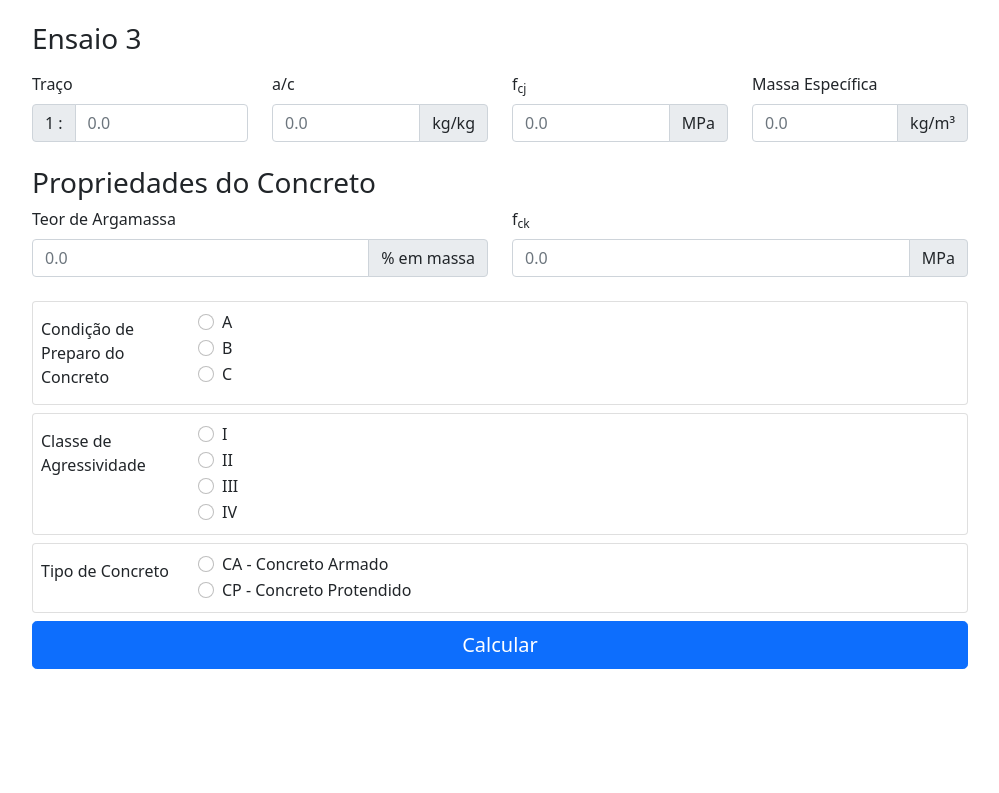
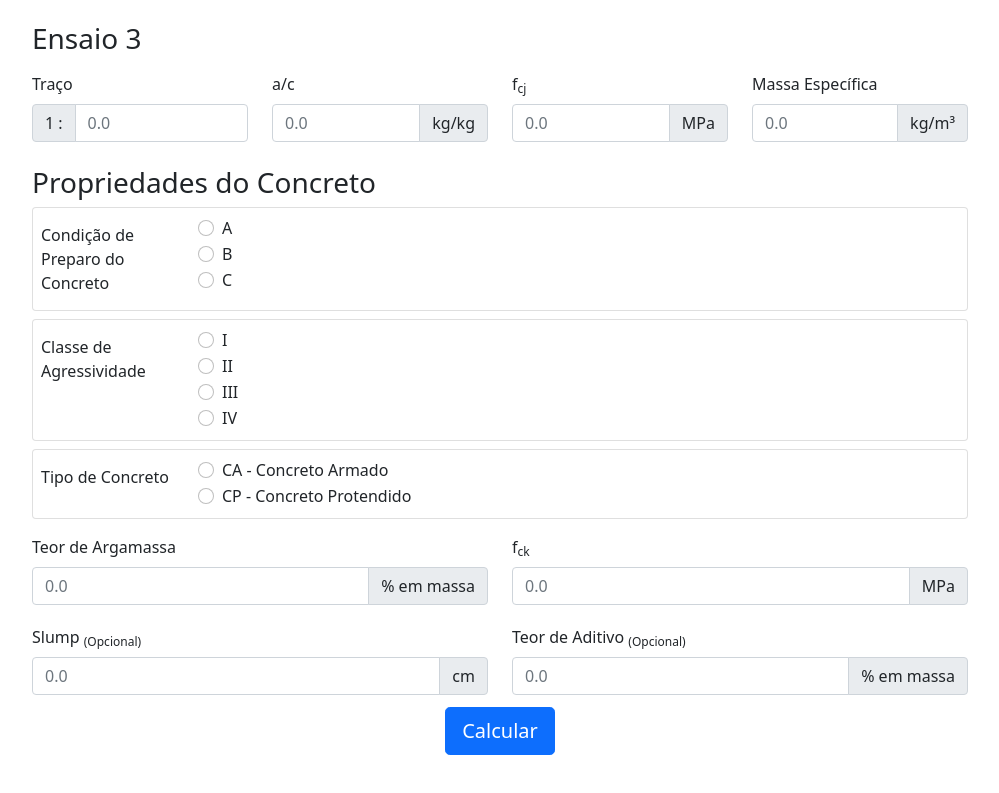
Before and after one commit to thejoaovitor/app-dosagem, a React (Create React App) app: page / in a window 1280 px wide. Shown: the part 451-1244 px from the top of the page, without its empty margins (140-1139 px from the left). Before the commit the page ends 1168 px from the top, so only its background shows below. Built offline with nearby package versions, Linux system fonts and the light colour scheme.

Commit message:
added print, slump and aditive textfields

```diff
--- a/src/App.css
+++ b/src/App.css
@@ -35,3 +35,21 @@
     transform: rotate(360deg);
   }
 }
+
+@media print {
+  body {
+    zoom:75%; /*or whatever percentage you need, play around with this number*/
+  }
+
+  .btn {
+    display: none !important;
+  }
+
+  .pagebreak { page-break-before: always;
+  }
+
+  canvas {
+    width: 450px !important;
+    height: 250px !important;
+  }
+}
--- a/src/App.js
+++ b/src/App.js
@@ -459,17 +459,18 @@ function App() {
     <div className="App">
       <div>
         <Navbar bg="light">
-          <Container>
+          <Container style={{ maxWidth: 960 }}>
             <Navbar.Brand href="#home">
               <img
                 src="https://www.ufes.br/sites/all/themes/padrao_ufes/images/marca_ufes.png"
                 //width="30"
                 height="50"
                 className="d-inline-block align-top"
-                alt="React Bootstrap logo"
+                alt="Logo Universidade Federal Espirito Santo"
+                className="d-inline-block align-middle"
               />
             </Navbar.Brand>
-            <Navbar.Brand>Calculadora de Dosagem de Concreto</Navbar.Brand>
+            <p>Calculadora de Dosagem de Concreto</p>
           </Container>
         </Navbar>
         <Container className="my-5" style={{ maxWidth: 960 }}>
@@ -720,49 +721,8 @@ function App() {
                 </Form.Group>
               </Col>
             </Row>
+            <h3>Propriedades do Concreto</h3>
 
-            <Row className="my-4">
-              <h3>Propriedades do Concreto</h3>
-              <Col>
-                <Form.Group controlId="ta">
-                  <Form.Label>Teor de Argamassa</Form.Label>
-                  <InputGroup>
-                    <Form.Control
-                      placeholder="0.0"
-                      required
-                      type="number"
-                      inputMode="decimal"
-                      min="1"
-                      step="any"
-                      max="100"
-
-                    />
-                    <InputGroup.Text>% em massa</InputGroup.Text>
-                  </InputGroup>
-                </Form.Group>
-              </Col>
-
-              <Col>
-                <Form.Group controlId="fck">
-                  <Form.Label>
-                    f<sub>ck</sub>
-                  </Form.Label>
-                  <InputGroup>
-                    <Form.Control
-                      placeholder="0.0"
-                      required
-                      type="number"
-                      inputMode="decimal"
-                      min="0.5"
-                      step="any"
-                      max="50"
-
-                    />
-                    <InputGroup.Text>MPa</InputGroup.Text>
-                  </InputGroup>
-                </Form.Group>
-              </Col>
-            </Row>
             <Card className="my-2 p-2">
               <fieldset>
                 <Form.Group as={Row} controlId="sd">
@@ -868,49 +828,103 @@ function App() {
                 </Form.Group>
               </fieldset>
             </Card>
-            <div className="d-grid gap-2 my-2">
-            <Button variant="primary" type="submit" size="lg">
+            <div className="d-grid gap-2 my-auto">
+
+            <Row className="my-2">
+
+              <Col>
+                <Form.Group controlId="ta">
+                  <Form.Label>Teor de Argamassa</Form.Label>
+                  <InputGroup>
+                    <Form.Control
+                      placeholder="0.0"
+                      required
+                      type="number"
+                      inputMode="decimal"
+                      min="1"
+                      step="any"
+                      max="100"
+
+                    />
+                    <InputGroup.Text>% em massa</InputGroup.Text>
+                  </InputGroup>
+                </Form.Group>
+              </Col>
+
+              <Col>
+                <Form.Group controlId="fck">
+                  <Form.Label>
+                    f<sub>ck</sub>
+                  </Form.Label>
+                  <InputGroup>
+                    <Form.Control
+                      placeholder="0.0"
+                      required
+                      type="number"
+                      inputMode="decimal"
+                      min="0.5"
+                      step="any"
+                      max="50"
+
+                    />
+                    <InputGroup.Text>MPa</InputGroup.Text>
+                  </InputGroup>
+                </Form.Group>
+              </Col>
+            </Row>
+
+            <Row className="my-1">
+              <Col>
+                <Form.Group controlId="ta">
+                  <Form.Label>Slump <sub>(Opcional)</sub></Form.Label>
+                  <InputGroup>
+                    <Form.Control
+                      placeholder="0.0"
+                      type="number"
+                      inputMode="decimal"
+                      min="0"
+                      step="any"
+                      max="50"
+                    />
+                    <InputGroup.Text>cm</InputGroup.Text>
+                  </InputGroup>
+                </Form.Group>
+              </Col>
+
+              <Col>
+                <Form.Group controlId="fck">
+                  <Form.Label>
+                    Teor de Aditivo <sub>(Opcional)</sub>
+                  </Form.Label>
+                  <InputGroup>
+                    <Form.Control
+                      placeholder="0.0"
+                      type="number"
+                      inputMode="decimal"
+                      min="0.5"
+                      step="any"
+                      max="50"
+                    />
+                    <InputGroup.Text>% em massa</InputGroup.Text>
+                  </InputGroup>
+                </Form.Group>
+              </Col>
+            </Row>
+
+            <Button variant="primary" type="submit" size="lg" className="mx-auto">
               Calcular
             </Button>
 
             </div>
           </Form>
 
-          {isShowingResult && (<Card id="result" className="my-5" border="primary">
+          {isShowingResult && (<Card id="result" className="my-5 pagebreak" border="primary">
             <Card.Header>Resultado</Card.Header>
             <Card.Body>
+              <h4>Traço Final</h4>
             <Table striped bordered>
                   <thead>
-
-                      <th> Traço Final </th>
-
-                  </thead>
-                  <tbody>
                   <tr>
-                      <th>Cimento</th>
-                      <th>Areia</th>
-                      <th>Brita</th>
-                      <th>Água</th>
-                    </tr>
-                    <tr>
-                      <td> 1 </td>
-                      <td> {areiaFinal} </td>
-                      <td>{bFinal} </td>
-                      <td> {acFinal} </td>
-                    </tr>
-                    <tr>
-                      <td> Consumo de Materiais (Kg/m³ de Concreto)</td>
-                      <td> {cFinal} </td>
-                      <td> {(cFinal*areiaFinal).toFixed(2)} </td>
-                      <td> {(cFinal*bFinal).toFixed(2)} </td>
-                      <td> {(cFinal*acFinal).toFixed(2)} </td>
-                    </tr>
-                  </tbody>
-                </Table>
-                <Table striped bordered>
-                  <thead>
-                    <tr>
-                      <th> </th>
                       <th>Cimento</th>
                       <th>Areia</th>
                       <th>Brita</th>
@@ -919,14 +933,25 @@ function App() {
                   </thead>
                   <tbody>
                     <tr>
-                      <td>Traço Final</td>
                       <td> 1 </td>
                       <td> {areiaFinal} </td>
                       <td>{bFinal} </td>
                       <td> {acFinal} </td>
                     </tr>
+                  </tbody>
+                </Table>
+                <h4>Consumo de Materiais (Kg/m³ de Concreto)</h4>
+                <Table striped bordered>
+                  <thead>
                     <tr>
-                      <td> Consumo de Materiais (Kg/m³ de Concreto)</td>
+                      <th>Cimento</th>
+                      <th>Areia</th>
+                      <th>Brita</th>
+                      <th>Água</th>
+                    </tr>
+                  </thead>
+                  <tbody>
+                    <tr>
                       <td> {cFinal} </td>
                       <td> {(cFinal*areiaFinal).toFixed(2)} </td>
                       <td> {(cFinal*bFinal).toFixed(2)} </td>
@@ -941,6 +966,7 @@ function App() {
                 Sd:{sd} Tipo de concreto é {tc}, CA:{ca}, FCKmin:{fckMin}{" "}
                 A/cmin:{acMin} e ConsumoCMin:{ccMin}
               </Card.Text>
+              <h4>Gráfico</h4>
               <Row style={{ height: 250 }}>
                 <Col xs={6} className="pe-0"></Col>
                 <Col xs={6} className="ps-0">
@@ -956,6 +982,10 @@ function App() {
                 </Col>
               </Row>
 
+              <Button variant="outlined-secondary" onClick={() => window.print()}>
+              Imprimir
+            </Button>
+
             </Card.Body>
           </Card>)}
         </Container>
```
